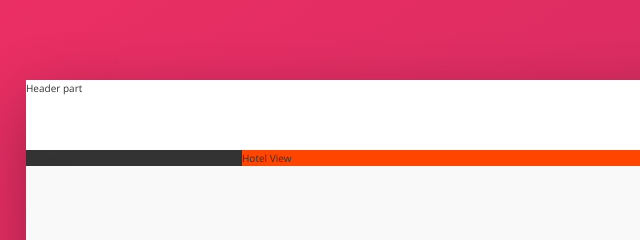
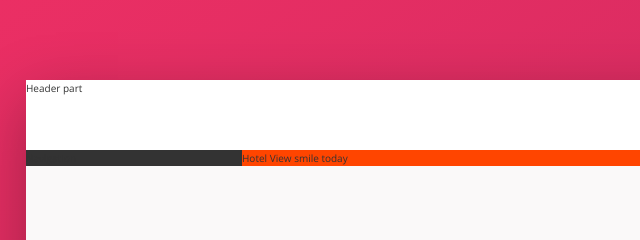
Before and after one commit to mmartinov15/Trillo, a plain HTML site: page index.html in a window 1280 px wide. Shown: the top 240 px of the page, 14-654 px from the left. Drawn offline with nearby package versions, Linux system fonts and the light colour scheme.

Commit message:
Merge remote-tracking branch 'refs/remotes/origin/master'

```diff
--- a/index.html
+++ b/index.html
@@ -20,7 +20,7 @@
                      Navigation
                  </nav>
                  <main class="hotel-view">
-                     Hotel View
+                     Hotel View smile today
                  </main>
              </div>
          </div>
```
